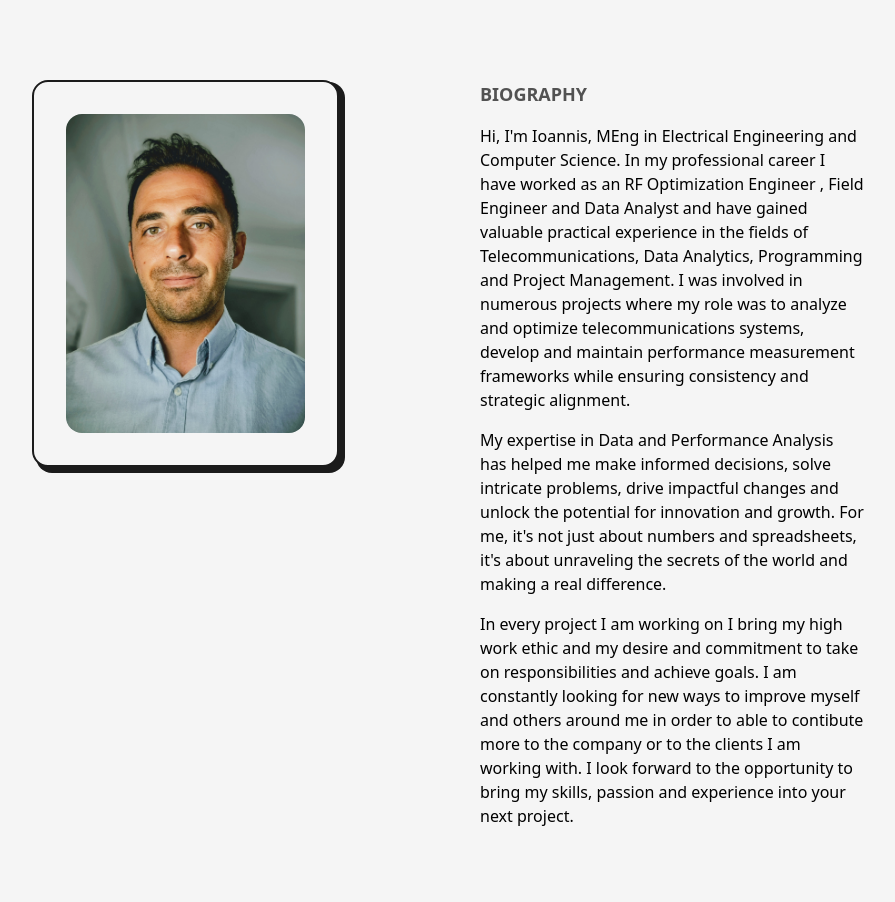
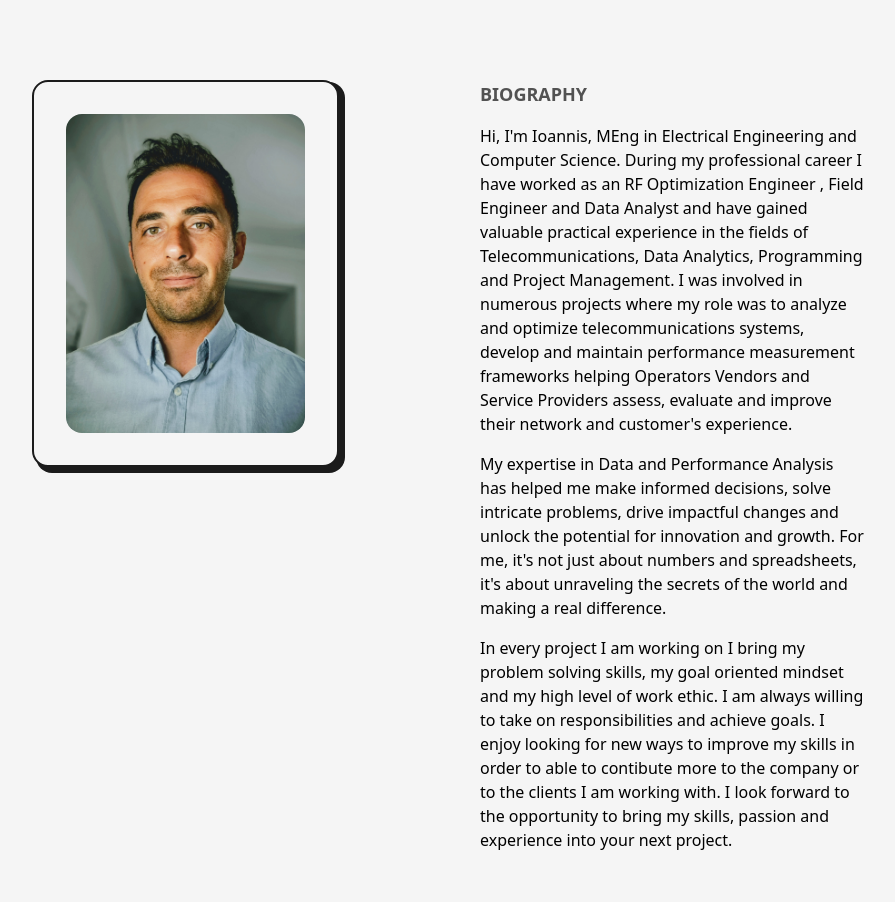
Before and after one commit to ioanniskaf/IKportfolio, a Next.js app: page /about in a window 1280 px wide. Shown: the part 368-1270 px from the top of the page, without its empty margins (192-1087 px from the left). Built offline with nearby package versions, Linux system fonts and the light colour scheme.

Commit message:
CV changes

```diff
--- a/src/pages/about.js
+++ b/src/pages/about.js
@@ -40,12 +40,12 @@ const about = () => {
                     <div className="col-span-3 xxl:col-span-4 lg:col-span-8 flex flex-col items-start justify-start lg:order-1">
                         <h2 className="mb-4 text-lg font-bold uppercase text-dark/75 dark:text-light/75">Biography</h2>
                         <p className="font-medium">
-                            Hi, I&apos;m Ioannis, MEng in Electrical Engineering and Computer Science. In my professional
+                            Hi, I&apos;m Ioannis, MEng in Electrical Engineering and Computer Science. During my professional
 							career I have worked as an RF Optimization Engineer , Field Engineer and Data Analyst and have gained
 							valuable practical experience in the fields of Telecommunications, Data Analytics, Programming
 							and Project Management. I was involved in numerous projects where my role was to analyze
-							and optimize telecommunications systems, develop and maintain performance measurement frameworks while
-							ensuring consistency and strategic alignment.
+							and optimize telecommunications systems, develop and maintain performance measurement frameworks helping Operators
+							Vendors and Service Providers assess, evaluate and improve their network and customer's experience.
                         </p>
                         <p className="font-medium my-4">
 							My expertise in Data and Performance Analysis has helped me make informed decisions,
@@ -55,9 +55,9 @@ const about = () => {
                         	of the world and making a real difference.
                         </p>
                         <p className="font-medium">
-							In every project I am working on I bring my high work ethic and my desire and commitment to take on
-							responsibilities and achieve goals. I am constantly looking for new ways to improve myself and
-							others around me in order to able to contibute more to the company or to the clients I am working with.
+							In every project I am working on I bring my problem solving skills, my goal oriented mindset and my high level of
+							work ethic. I am always willing to take on responsibilities and achieve goals. I enjoy looking for new ways to
+							improve my skills in order to able to contibute more to the company or to the clients I am working with.
                             I look forward to the opportunity to bring my skills, passion and experience into your next project.
                         </p>
                     </div>
--- a/src/pages/projects.js
+++ b/src/pages/projects.js
@@ -39,7 +39,7 @@ const projects = () => {
                     <Project
                             title="My Personal Website"
                             img={portfolio}
-                            link="https://iokaf.com/"
+                            link="http://iokaf.com/"
                             github="https://github.com/ioanniskaf/IKportfolio"
                             type="Project"
                         />
```
Also changed, not shown: 1 other file (tests, documents, lock files or other folders).
